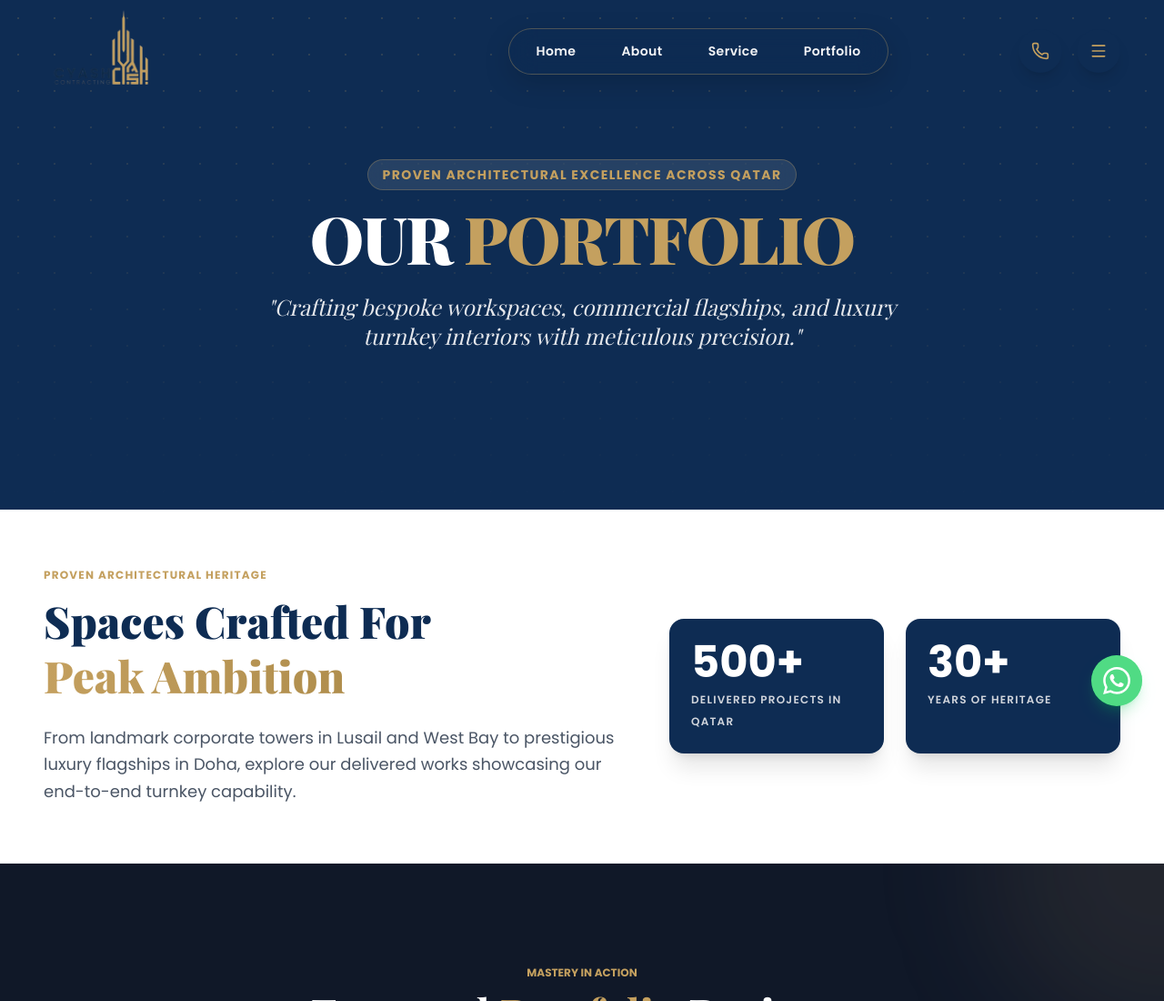
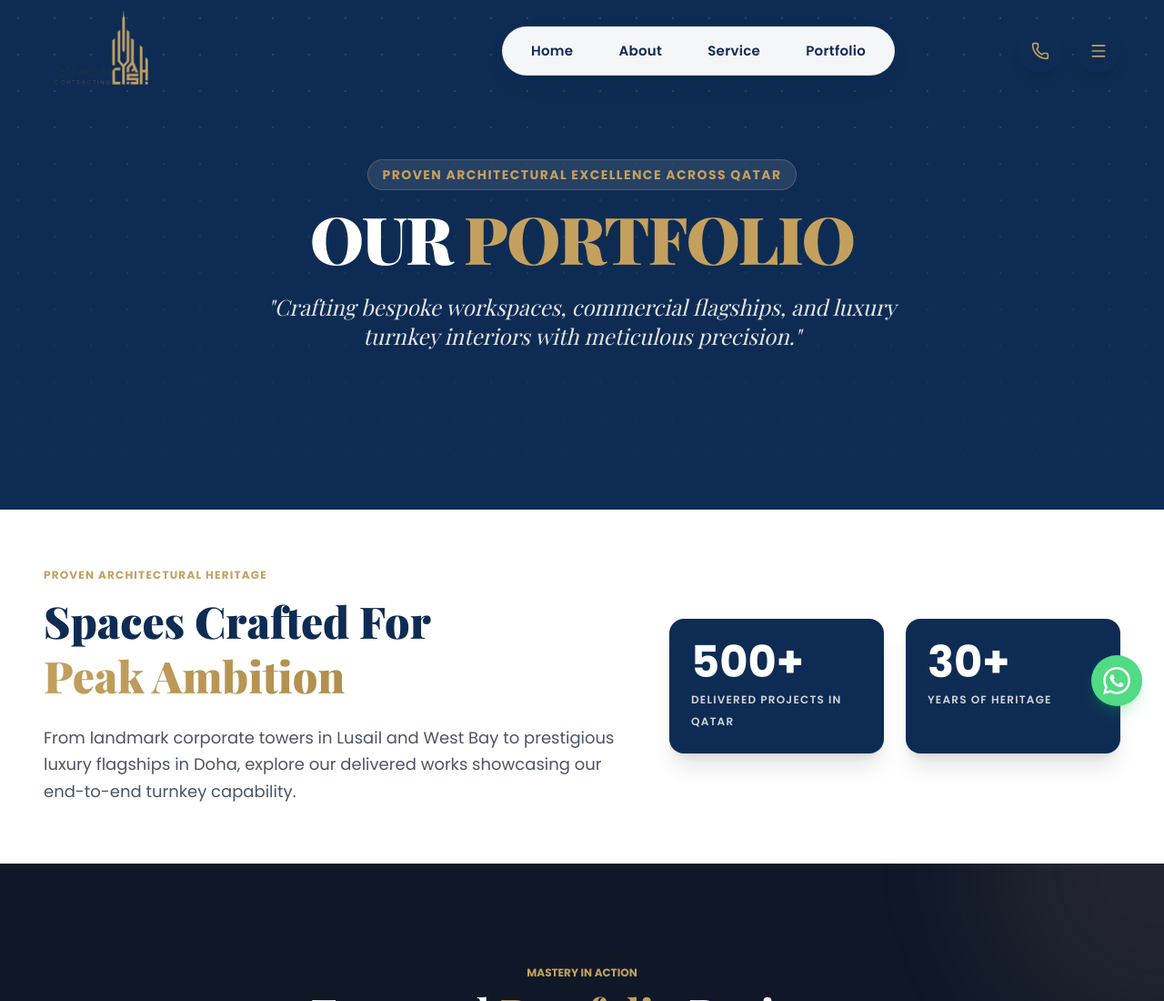
Before and after one commit to ajmal-mubarak/cyashinterior, a plain HTML site: page public_html/portfolio/index.html in a window 1280 px wide. Shown: the top 1100 px of the page at 91% size. Drawn offline with Linux system fonts and the light colour scheme.

Commit message:
Update navbar to luminous white frosted floating dock for bright crisp appearance on light backgrounds

```diff
--- a/public_html/portfolio/index.html
+++ b/public_html/portfolio/index.html
@@ -9,35 +9,37 @@
   <meta name="description" content="Explore CYASH Contracting portfolio of turnkey commercial, workspace, hospitality, and retail interior fit-out projects across Qatar."/>
   <link rel="icon" href="/favicon.ico" sizes="48x48" type="image/x-icon"/>
 <style>
-/* Luxury Floating Glass Capsule Navbar */
+/* Luminous White Frosted Floating Dock */
 .navbar-cards {
   display: flex !important;
   align-items: center !important;
   gap: 4px !important;
   margin-right: 16px !important;
-  padding: 5px 6px !important;
+  padding: 6px 8px !important;
   border-radius: 9999px !important;
-  background: rgba(14, 44, 83, 0.7) !important;
-  backdrop-filter: blur(16px) !important;
-  -webkit-backdrop-filter: blur(16px) !important;
-  border: 1px solid rgba(196, 160, 95, 0.35) !important;
-  box-shadow: 0 10px 30px rgba(0, 0, 0, 0.15) !important;
+  background: rgba(255, 255, 255, 0.96) !important;
+  backdrop-filter: blur(20px) !important;
+  -webkit-backdrop-filter: blur(20px) !important;
+  border: 1px solid rgba(229, 231, 235, 0.9) !important;
+  box-shadow: 0 10px 30px -5px rgba(0, 0, 0, 0.08), 0 4px 12px -2px rgba(0, 0, 0, 0.04) !important;
 }
+
 @media (max-width: 767px) {
   .navbar-cards {
     display: none !important;
   }
 }
+
 .nav-card-btn {
   background-color: transparent !important;
   border: 1px solid transparent !important;
   box-shadow: none !important;
   padding: 8px 22px !important;
   border-radius: 9999px !important;
-  color: #f3f4f6 !important;
-  font-size: 14px !important;
+  color: #0e2c53 !important;
+  font-size: 15px !important;
   font-weight: 600 !important;
-  letter-spacing: 0.03em !important;
+  letter-spacing: 0.02em !important;
   text-decoration: none !important;
   text-transform: capitalize !important;
   display: inline-flex !important;
@@ -45,18 +47,20 @@
   justify-content: center !important;
   transition: all 0.25s ease !important;
 }
+
 .nav-card-btn:hover {
   color: #c4a05f !important;
-  background-color: rgba(255, 255, 255, 0.12) !important;
-  border-color: rgba(196, 160, 95, 0.3) !important;
+  background-color: rgba(196, 160, 95, 0.12) !important;
   transform: translateY(-1px) !important;
 }
+
 .nav-card-btn.nav-active {
-  background-color: #c4a05f !important;
-  color: #0e2c53 !important;
+  background-color: #0e2c53 !important;
+  color: #ffffff !important;
   font-weight: 700 !important;
-  box-shadow: 0 2px 12px rgba(196, 160, 95, 0.4) !important;
+  box-shadow: 0 4px 14px rgba(14, 44, 83, 0.25) !important;
 }
+
 
 
 /* Project Modal Lightbox Fixed Overlays */
```
Also changed, not shown: public_html/portfolio.html (+19 -15 lines), public_html/_next/static/chunks/1f53819400228287.css.
